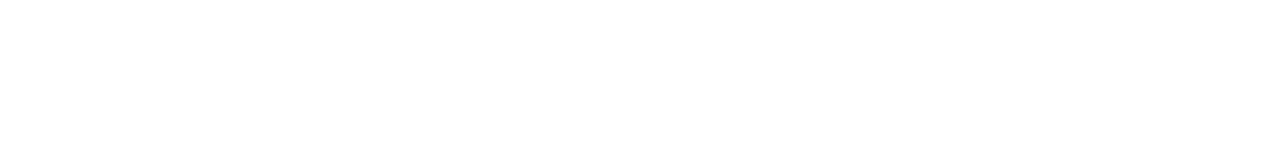
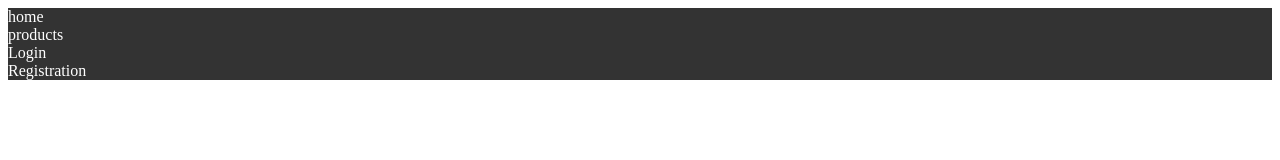
Before and after one commit to RehabHesham/DotNetG2_VC_Day1, a plain HTML site: page index.html in a window 1280 px wide. Drawn offline with Linux system fonts and the light colour scheme.

Commit message:
add navbar

```diff
--- a/index.html
+++ b/index.html
@@ -7,6 +7,14 @@
     <link rel="stylesheet" href="style.css" />
   </head>
   <body>
+    <nav>
+        <ul>
+            <li>home</li>
+            <li>products</li>
+            <li>Login</li>
+            <li>Registration</li>
+        </ul>
+    </nav>
     <script src="slider.js"></script>
   </body>
 </html>
--- a/style.css
+++ b/style.css
@@ -7,3 +7,12 @@ img{
     width: 200px;
     height: 200px;
 }
+
+nav ul{
+    list-style-type: none;
+    margin: 0;
+    padding: 0;
+    overflow: hidden;
+    background-color: #333;
+    color: white;
+}
```
